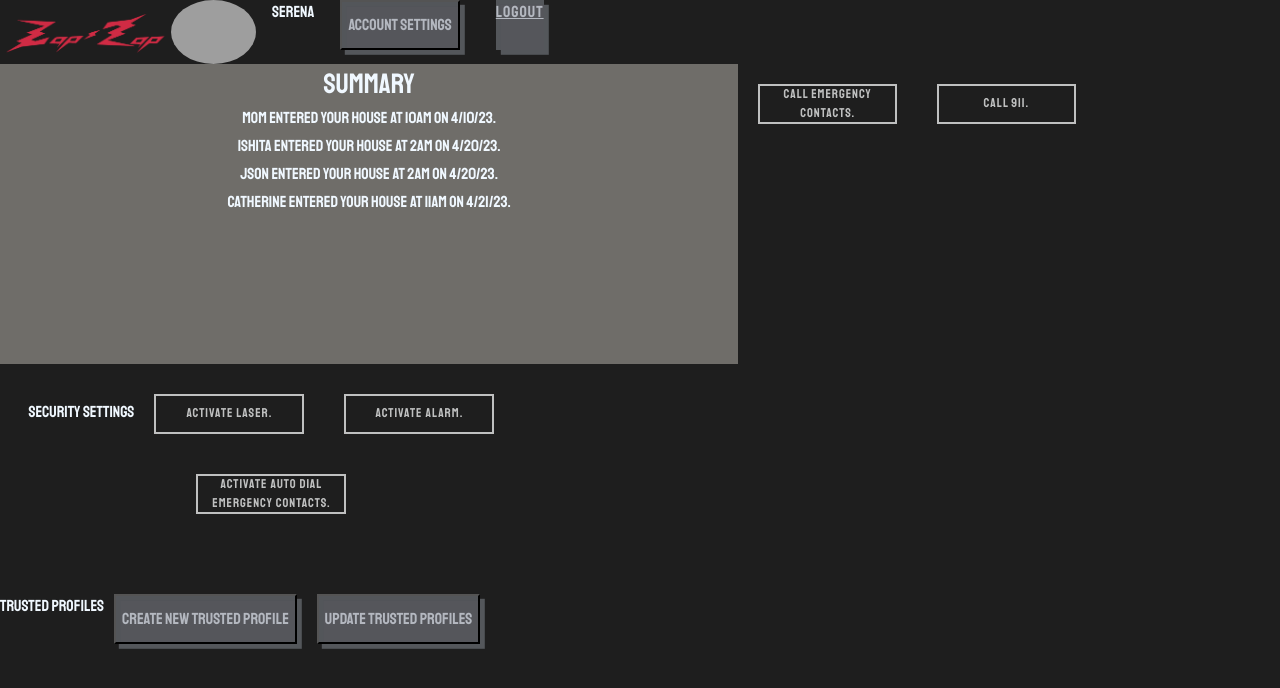
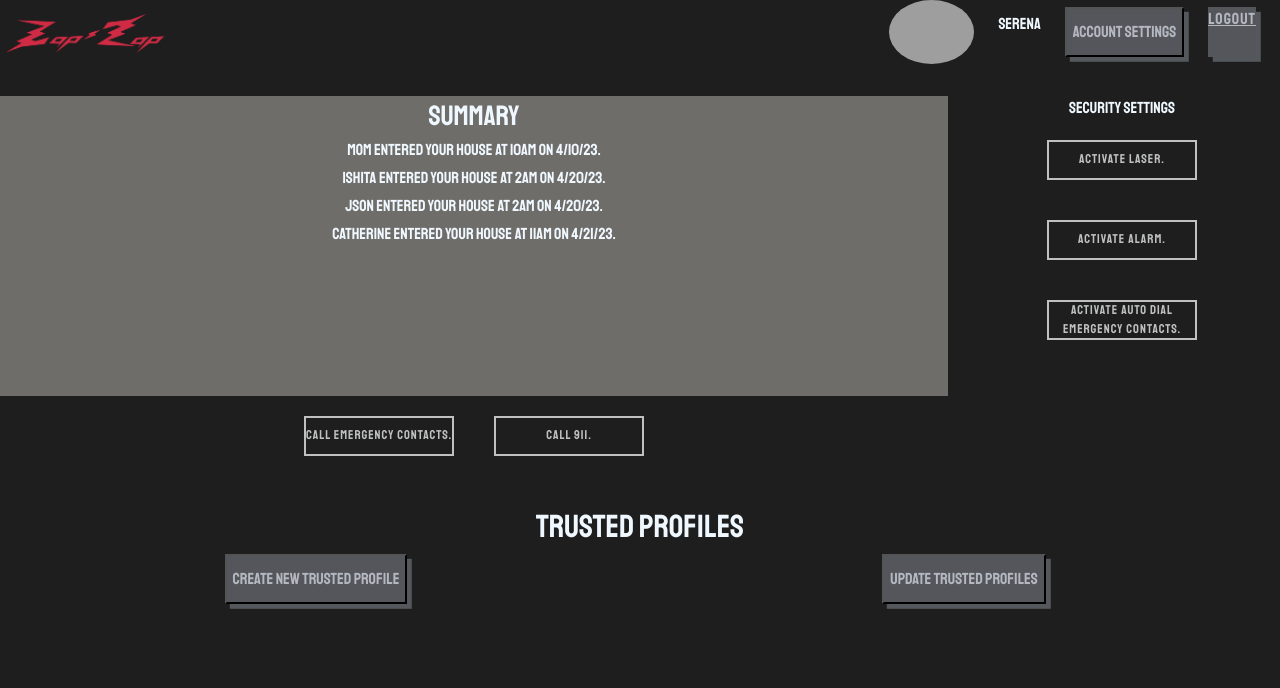
Before and after one commit to IshitaGH/zap-zap, a React (Create React App) app in the folder frontend/: page /dashboard in a window 1280 px wide. Shown: the top 688 px of the page. Built offline with nearby package versions, Linux system fonts and the light colour scheme; grey boxes are pictures that could not be loaded; a web font is replaced by a local one.

Commit message:
Dashboard styling

```diff
--- a/frontend/src/Dashboard/index.js
+++ b/frontend/src/Dashboard/index.js
@@ -97,52 +97,53 @@ class Dashboard extends React.Component {
             <div className='page-container'>
                 <div className='content-container'>
                     <div id='dashboard-header'>
-                    <img src={logo} alt="logo"/>
-                        <div id='user-box'>
-                            <img src="https://preview.redd.it/oy43s2y9xym81.jpg?auto=webp&s=6ba16c42e3ce1e6328668f21ea48477fc6aa16ca" alt="profile-pic" id='profile-pic'/>
-                            <p>Serena</p>
-                            <button id='trusted-button'>Account Settings</button>
-                            <Link name="logout" id='trusted-button' to='/' onClick={this.handleChange}>Logout</Link>
-                        </div>
+                        <img src={logo} alt="logo" id="logo"/>
+                        <img src="https://preview.redd.it/oy43s2y9xym81.jpg?auto=webp&s=6ba16c42e3ce1e6328668f21ea48477fc6aa16ca" alt="profile-pic" id='profile-pic'/>
+                        <p>Serena</p>
+                        <button className='main-button'>Account Settings</button>
+                        <Link name="logout" className='main-button' to='/' onClick={this.handleChange}>Logout</Link>
                     </div>
+
                     <div id='settings-grid-container'>
                         <div id='summary-and-actions'>
                             <div id='summary-grid'>
                                 <h3 id='summary-header'>Summary</h3>
-                                <p id='status-message'>Mom entered your house at 10am on 4/10/23.</p>
-                                <p id='status-message'>Ishita entered your house at 2am on 4/20/23.</p>
-                                <p id='status-message'>JSON entered your house at 2am on 4/20/23.</p>
-                                <p id='status-message'>Catherine entered your house at 11am on 4/21/23.</p>
+                                <p className='status-message'>Mom entered your house at 10am on 4/10/23.</p>
+                                <p className='status-message'>Ishita entered your house at 2am on 4/20/23.</p>
+                                <p className='status-message'>JSON entered your house at 2am on 4/20/23.</p>
+                                <p className='status-message'>Catherine entered your house at 11am on 4/21/23.</p>
                             </div>
-                            <div class="button" id="contact-button">
+                            <div className="button" id="contact-button">
                                 <div id="spin"></div>
                                 <a>Call Emergency Contacts.</a>
                             </div>
-                            <div class="button" id="contact-button">
+                            <div className="button" id="contact-button">
                                 <div id="spin"></div>
                                 <a>Call 911.</a>
                             </div>
                         </div>
                         <div id='security-settings-grid'>Security Settings
-                            <div class="button" id="contact-button">
+                            <div className="button" id="contact-button">
                                 <div id="spin"></div>
                                 <a>Activate Laser.</a>
                             </div>
-                            <div class="button" id="contact-button">
+                            <div className="button" id="contact-button">
                                 <div id="spin"></div>
                                 <a>Activate Alarm.</a>
                             </div>
-                            <div class="button" id="contact-button">
+                            <div className="button" id="contact-button">
                                 <div id="spin"></div>
                                 <a>Activate Auto Dial Emergency Contacts.</a>
                             </div>
                         </div>
-                        <div id='trusted-people-grid'>Trusted Profiles
-                            <button id='trusted-button' name="add_targets" value={!this.state.add_targets} onClick={this.handleChange}>Create New Trusted Profile</button>
-                            {trusted_add_form}
-                            <button id='trusted-button' name="update_targets" value={!this.state.update_targets} onClick={this.handleChange}>Update Trusted Profiles</button>
-                            {trusted_update_form}
-                        </div>
+                    </div>
+
+                    <h2 id="trusted-title">Trusted Profiles</h2>
+                    <div id='trusted-people-grid'>
+                        <button className='main-button' name="add_targets" value={!this.state.add_targets} onClick={this.handleChange}>Create New Trusted Profile</button>
+                        {trusted_add_form}
+                        <button className='main-button' name="update_targets" value={!this.state.update_targets} onClick={this.handleChange}>Update Trusted Profiles</button>
+                        {trusted_update_form}
                     </div>
                 </div>
             </div>
--- a/frontend/src/Dashboard/index.scss
+++ b/frontend/src/Dashboard/index.scss
@@ -6,33 +6,39 @@
     flex-direction: row;
     height: 8vh;
     color: aliceblue;
+    align-items: center;
+    gap: 1.5rem;
+    padding-right: 1.5rem;
+
+    #logo {
+        margin-right: auto;
+    }
+
+    * {
+        max-height: 100%;
+    }
 }
 
 #profile-pic {
     border-radius: 50%;
 }
 
-#user-box {
-    display: inline-flex;
-    position: relative;
-    justify-content: flex-end;
-    height: 8vh;
-    gap: 1rem;
-}
-
 #settings-grid-container {
+    margin-top: 2rem;
     display: grid;
     color: aliceblue;
-    grid-template-columns: repeat(7, 1fr);
-    gap: 10px;
-    grid-auto-rows: minmax(100px, auto);
+    grid-template-columns: 3fr 1fr;
+    grid-template-areas:
+        "summary  settings";
+    gap: 1rem;
 }
 
 #summary-and-actions {
     display: flex;
     flex-direction: row;
-    grid-column: 1 / 7;
-    grid-row: 1 / 2;
+    flex-wrap: wrap;
+    grid-area: summary;
+    justify-content: center;
 }
 
 #summary-header {
@@ -44,13 +50,11 @@
     display: flex;
     flex-direction: column;
     background-color: rgb(111, 109, 105);
-    grid-column: 1 / 5;
-    width: 800px;
+    width: 100%;
     height: 300px;
-    grid-row: 1 / 2;
 }
 
-#status-message {
+.status-message {
     padding: 0;
     margin: 2px;
 }
@@ -115,8 +119,10 @@ a {
 }
 
 #security-settings-grid {
-    grid-column: 1 / 4;
-    grid-row: 2 / 5;
+    grid-area: settings;
+    display: flex;
+    flex-direction: column;
+    align-items: center;
 }
 
 #activate-button {
@@ -124,19 +130,28 @@ a {
     height: 35px;
 }
 
-#trusted-people-grid {
-    display: flex;
-    flex-direction: row;
-    grid-column: 1 / 7;
-    grid-row: 4 / 6;
+#trusted-title {
+    margin-top: 2rem;
+    color: aliceblue;
+    grid-row: 1 / 2;
+    grid-column: 1 / -1;
 }
 
-#trusted-button {
+#trusted-people-grid {
+    color: aliceblue;
+    display: grid;
+    grid-template-rows: 1fr 3fr;
+    grid-auto-columns: 1fr;
+    grid-auto-flow: column;
+    gap: 1rem;
+    justify-items: center;
+}
+
+.main-button {
     height: 50px;
     color: rgb(180, 184, 192);
     background-color: #8f919a7e;
     transition: 0.25s;
-    margin: 0 10px 0 10px;
     box-shadow:
         0.3em 0.3em 0 0 rgb(84, 87, 91),
         inset 0.3em 0.3em 0 0 rgb(83, 86, 90);
```
